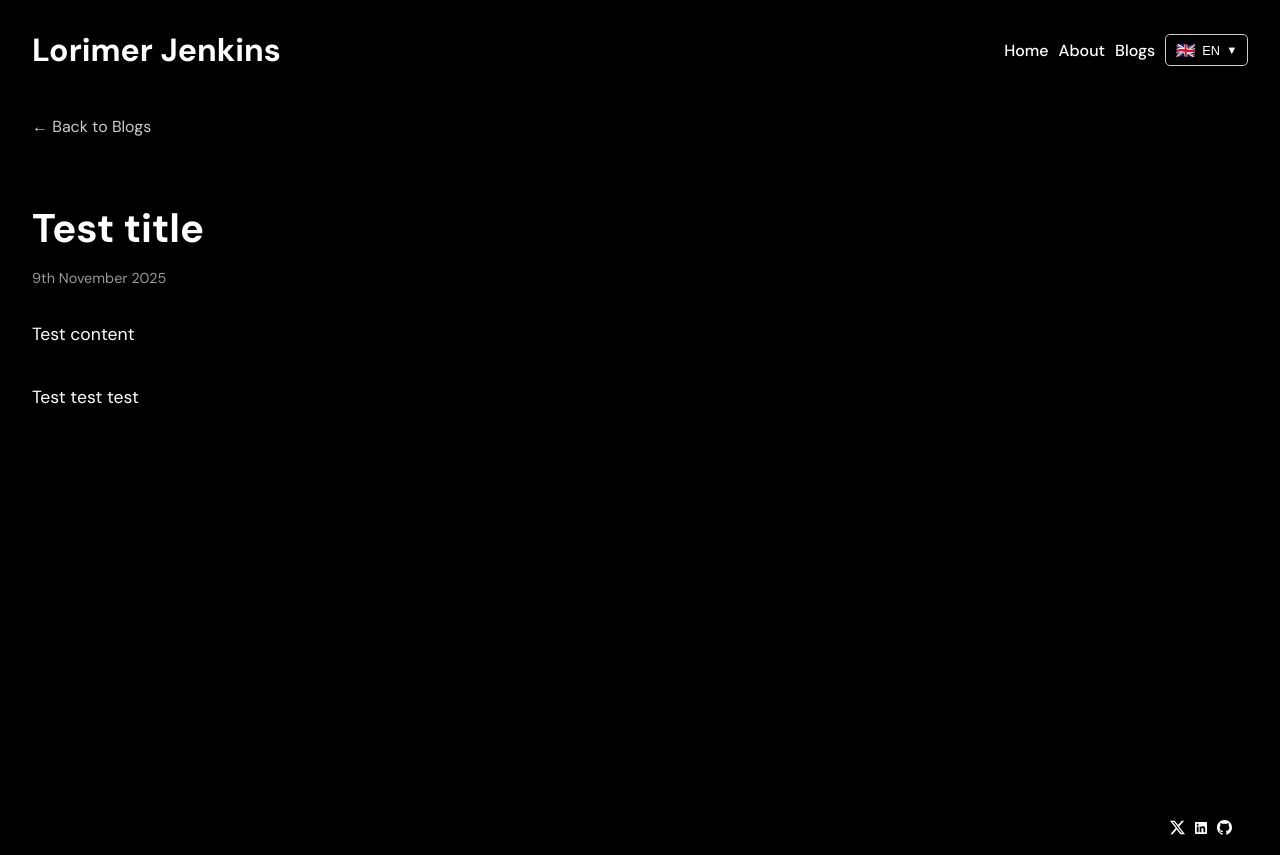
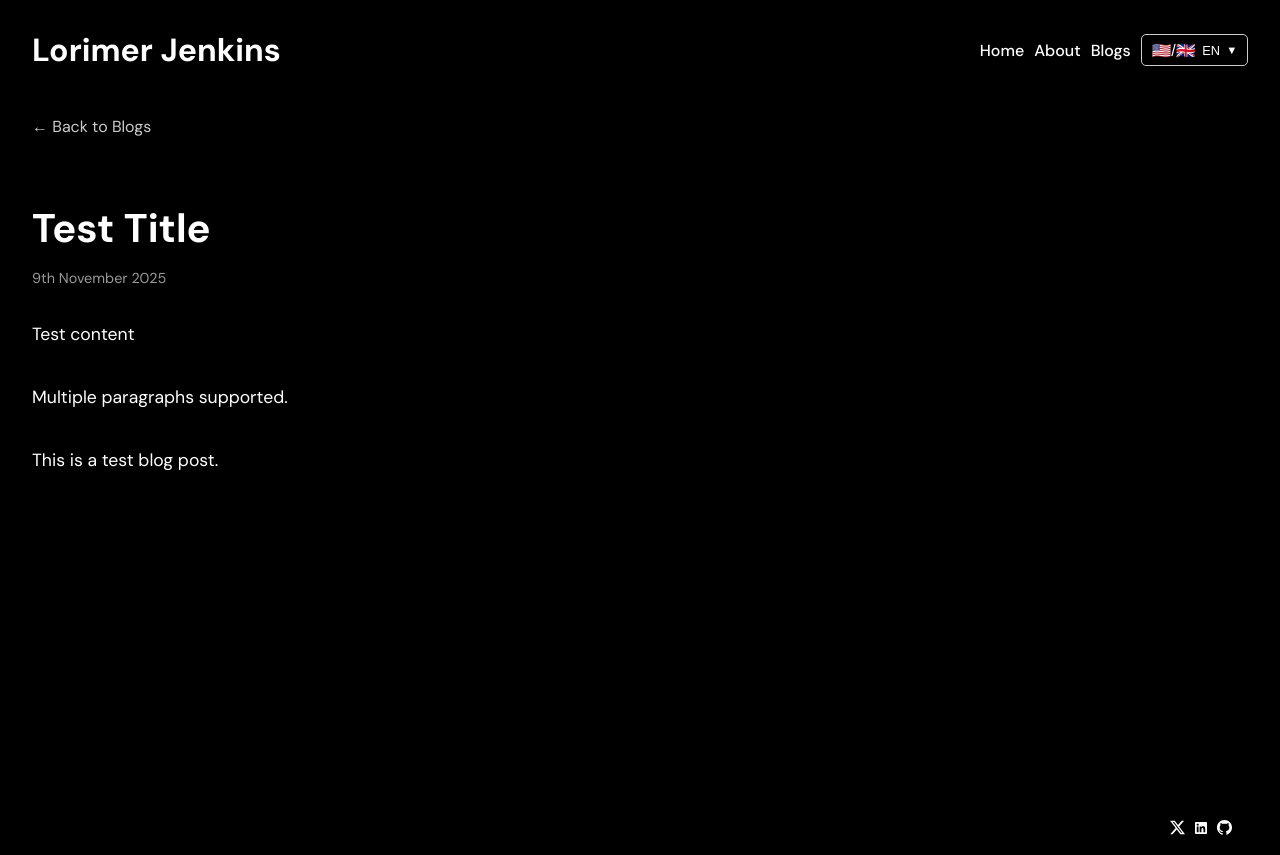
Before and after one commit to LorimerJenkins/personal-website, a Next.js app: page /blogs/test-slug in a window 1280 px wide. Built offline with nearby package versions, Linux system fonts and the light colour scheme.

Commit message:
feat: blogs multiple language support

```diff
--- a/src/app/blogs/[slug]/blogPost.tsx
+++ b/src/app/blogs/[slug]/blogPost.tsx
@@ -5,6 +5,8 @@ import Footer from "@/components/Footer/Footer";
 import { useTranslation } from "@/hooks/useTranslation";
 import Link from "next/link";
 import { blogPosts } from "../data/blogPosts";
+import { getLocaleFromStorage } from "@/utils/translations";
+import { useState, useEffect } from "react";
 
 interface BlogPostProps {
   slug: string;
@@ -13,6 +15,11 @@ interface BlogPostProps {
 function BlogPost({ slug }: BlogPostProps) {
   const { tSection, isLoading } = useTranslation();
   const t = tSection("Blogs");
+  const [locale, setLocale] = useState<string>("en");
+
+  useEffect(() => {
+    setLocale(getLocaleFromStorage());
+  }, []);
 
   const post = blogPosts.find((p) => p.slug === slug);
 
@@ -40,6 +47,10 @@ function BlogPost({ slug }: BlogPostProps) {
     );
   }
 
+  const translation =
+    post.translations[locale as keyof typeof post.translations] ||
+    post.translations.en;
+
   return (
     <div className={styles.page}>
       <Header />
@@ -48,10 +59,10 @@ function BlogPost({ slug }: BlogPostProps) {
           ← {t("backToBlogs")}
         </Link>
         <article className={styles.article}>
-          <h1 className={styles.title}>{post.title}</h1>
+          <h1 className={styles.title}>{translation.title}</h1>
           <p className={styles.date}>{post.date}</p>
           <div className={styles.content}>
-            <p style={{ whiteSpace: "pre-line" }}>{post.content}</p>
+            <p style={{ whiteSpace: "pre-line" }}>{translation.content}</p>
           </div>
         </article>
       </div>
--- a/src/app/blogs/[slug]/page.tsx
+++ b/src/app/blogs/[slug]/page.tsx
@@ -18,8 +18,9 @@ export async function generateMetadata({
 
   const post = blogPosts.find((p) => p.slug === slug);
 
+  // Use English title for metadata by default
   const title = post
-    ? `Lorimer Jenkins - ${post.title}`
+    ? `Lorimer Jenkins - ${post.translations.en.title}`
     : `Lorimer Jenkins - ${slug}`;
 
   return {
--- a/src/app/blogs/data/blogPosts.ts
+++ b/src/app/blogs/data/blogPosts.ts
@@ -1,10 +1,16 @@
+import { SupportedLocale } from "@/utils/translations";
+
+export interface BlogPostTranslation {
+  title: string;
+  excerpt: string;
+  content: string;
+}
+
 export interface BlogPost {
   id: string;
   slug: string;
-  title: string;
-  excerpt: string;
   date: string;
-  content: string;
+  translations: Record<SupportedLocale, BlogPostTranslation>;
 }
 
 export const blogPosts: BlogPost[] = [
@@ -12,11 +18,61 @@ export const blogPosts: BlogPost[] = [
     id: "test-id",
     slug: "test-slug",
     date: "9th November 2025",
-    //
-    title: "Test title",
-    excerpt: "Test description of the blog post...",
-    content: `Test content
+    translations: {
+      en: {
+        title: "Test Title",
+        excerpt: "Test description of the blog post...",
+        content: `Test content
 
-    Test test test`,
+Multiple paragraphs supported.
+
+This is a test blog post.`,
+      },
+      de: {
+        title: "Test Titel",
+        excerpt: "Test Beschreibung des Blogbeitrags...",
+        content: `Test Inhalt
+
+Mehrere Absätze werden unterstützt.
+
+Dies ist ein Test-Blogbeitrag.`,
+      },
+      es: {
+        title: "Título de prueba",
+        excerpt: "Descripción de prueba de la publicación del blog...",
+        content: `Contenido de prueba
+
+Se admiten múltiples párrafos.
+
+Esta es una publicación de blog de prueba.`,
+      },
+      fr: {
+        title: "Titre de test",
+        excerpt: "Description de test de l'article de blog...",
+        content: `Contenu de test
+
+Plusieurs paragraphes pris en charge.
+
+Ceci est un article de blog de test.`,
+      },
+      ja: {
+        title: "テストタイトル",
+        excerpt: "ブログ投稿のテスト説明...",
+        content: `テストコンテンツ
+
+複数の段落がサポートされています。
+
+これはテストブログ投稿です。`,
+      },
+      zh: {
+        title: "测试标题",
+        excerpt: "博客文章的测试描述...",
+        content: `测试内容
+
+支持多个段落。
+
+这是一篇测试博客文章。`,
+      },
+    },
   },
 ];
--- a/src/utils/translations.ts
+++ b/src/utils/translations.ts
@@ -7,7 +7,7 @@ export interface Language {
 }
 
 export const languages: Language[] = [
-  { code: "en", name: "English", flag: "🇬🇧" },
+  { code: "en", name: "English", flag: "🇺🇸/🇬🇧" },
   { code: "de", name: "Deutsch", flag: "🇩🇪" },
   { code: "es", name: "Español", flag: "🇪🇸" },
   { code: "fr", name: "Français", flag: "🇫🇷" },
```
Also changed, not shown: src/app/blogs/blogs.tsx (+17 -4 lines).
